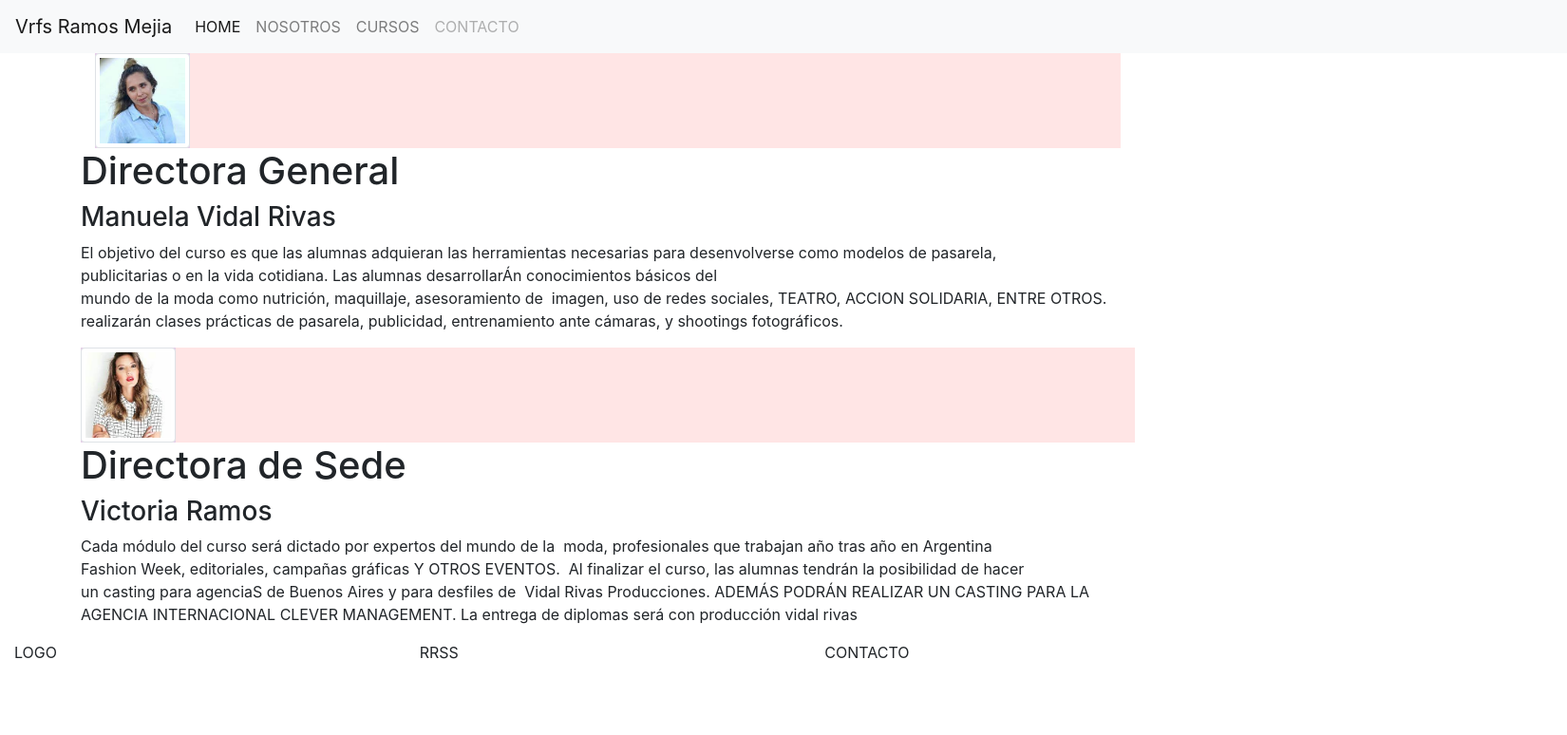
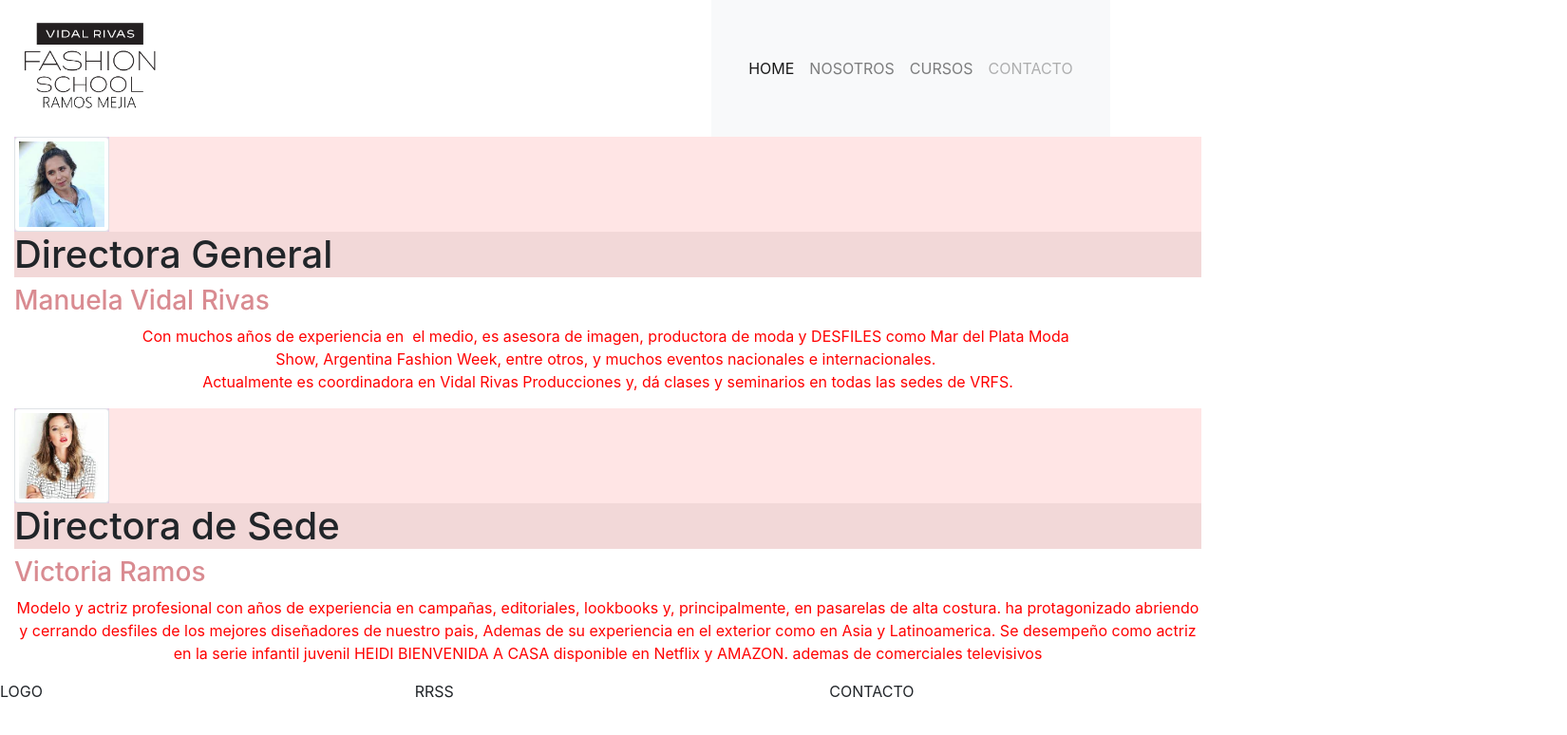
Before and after one commit to Lot5o/proyecto-Leonardo-Linares, a website: page pages/nosotros.html in a window 1280 px wide. Shown: the whole page at 95% size, 1650 px wide, since content can reach past the window. Drawn offline with nearby package versions, Linux system fonts and the light colour scheme.

```diff
--- a/pages/nosotros.html
+++ b/pages/nosotros.html
@@ -3,6 +3,7 @@
 <head>
 	<meta charset="UTF-8">
 	<meta name="viewport" content="width=device-width, initial-scale=1.0">
+  <meta description=>
 	<!-- Bootstrap CSS -->
     <link rel="stylesheet" href="https://cdn.jsdelivr.net/npm/bootstrap@4.6.1/dist/css/bootstrap.min.css" integrity="sha384-zCbKRCUGaJDkqS1kPbPd7TveP5iyJE0EjAuZQTgFLD2ylzuqKfdKlfG/eSrtxUkn" crossorigin="anonymous">
     <!-- mi css -->
@@ -13,12 +14,16 @@
 <body>
 
 <!-- fila superior + nav + logo -->
-<nav class="navbar navbar-expand-lg navbar-light bg-light">
-  <a class="navbar-brand" href="#">Vrfs Ramos Mejia</a>
+<div class="row">
+<div class="col-lg-7 col-xs-12">
+  <img class="w-25 p-3" src="../assets/img/Logoredes.png" alt="logovrfs" >
+  </div>
+   <nav class="navbar navbar-expand-lg navbar-light bg-light" >
   <button class="navbar-toggler" type="button" data-toggle="collapse" data-target="#navbarNav" aria-controls="navbarNav" aria-expanded="false" aria-label="Toggle navigation">
     <span class="navbar-toggler-icon"></span>
   </button>
-  <div class="collapse navbar-collapse" id="navbarNav">
+
+  <div class="col-lg-7 col-xs-12" class="collapse navbar-collapse" id="navbarNav" >
     <ul class="navbar-nav">
       <li class="nav-item active">
         <a class="nav-link" href="#">HOME <span class="sr-only">(current)</span></a>
@@ -34,49 +39,43 @@
       </li>
     </ul>
   </div>
+  </div>
 </nav>
 
 <!--  cierre fila superior + nav + logo -->
 <!-- contenido -->
-<div class="container">
+
 
 <!-- imagen dir general -->
 <div class="container-fluid">
-  <div class="row">
+ <div class="row">
     <div class="col-lg-12 col-xs-12">
       <div style="height: 100px; background-color: rgba(255,0,0,0.1);">
   <div class="mh-100" style="width: 100px; height: 200px; background-color: rgba(0,0,255,0.1);">
     <img src="../assets/img/manuela.jpeg" class="img-thumbnail" alt="...">
     </div>
     </div>
-    </div>
+
   </div>
-</div>
+
 <!-- cierre imagen DG -->
 
-
-
-
-	<div class="row">
 		<div class="col-lg-12 col-xs-12 CENTER">
 			<h1> Directora General </h1>
       <h3>Manuela Vidal Rivas</h3>
 
 		</div>
 		<div class="col-lg-12 col-xs-12">
-			<p> El objetivo del curso es que las alumnas adquieran las
-herramientas necesarias para desenvolverse como
-modelos de pasarela, publicitarias o en la vida cotidiana.
-Las alumnas desarrollarÁn conocimientos básicos del
-mundo de la moda como nutrición, maquillaje, asesoramiento de
-imagen, uso de redes sociales, TEATRO, ACCION SOLIDARIA, ENTRE OTROS.
-realizarán clases prácticas de pasarela, publicidad, entrenamiento ante cámaras, y shootings fotográficos.
+			<p> Con muchos años de experiencia en
+el medio, es asesora de imagen, productora de moda y DESFILES como Mar del Plata Moda
+Show, Argentina Fashion Week, entre otros, y muchos eventos nacionales e internacionales.
+Actualmente es coordinadora en Vidal Rivas Producciones y, dá clases y seminarios en todas las sedes de VRFS.
 			</p>
-		</div>
+
     <!--cierre directora general-->
 
     <!-- apertura directora de sede-->
-<div class="container-fluid">
+
   <div class="row">
     <div class="col-lg-12 col-xs-12">
       <div style="height: 100px; background-color: rgba(255,0,0,0.1);">
@@ -95,24 +94,22 @@
 
     </div>
 		<div class="col-lg-12 col-xs-12">
-			<p>Cada módulo del curso será dictado por expertos del mundo de la
-moda, profesionales que trabajan año tras año en Argentina
-Fashion Week, editoriales, campañas gráficas Y OTROS EVENTOS.
-Al finalizar el curso, las alumnas tendrán la posibilidad de hacer
-un casting para agenciaS de Buenos Aires y para desfiles de
-Vidal Rivas Producciones. ADEMÁS PODRÁN REALIZAR UN CASTING PARA LA AGENCIA INTERNACIONAL CLEVER MANAGEMENT.
-La entrega de diplomas será con producción vidal rivas</p>
+			<p>
+        Modelo y actriz profesional con años de experiencia  en campañas, editoriales, lookbooks y, principalmente, en pasarelas de alta costura. ha protagonizado abriendo y cerrando desfiles de los mejores diseñadores de nuestro pais, Ademas de su experiencia en el exterior como en Asia y Latinoamerica. Se desempeño como actriz en la serie infantil juvenil HEIDI BIENVENIDA A CASA disponible en Netflix y AMAZON. ademas de comerciales televisivos
+</p>
 
 		</div>
 	</div>
+  </div>
+      </div>
 </div>
 <!-- cierre directora de sede -->
 </div>
 <!-- cierre contenido -->
 
 <!-- footer -->
-<div class="container-fluid">
-      <footer class="row">
+
+      <footer class="row"flex-direction: center>
 
         <div class="col-lg-4 col-xs-12">LOGO</div>
         <div class="col-lg-4 col-xs-12">RRSS</div>
--- /dev/null
+++ b/scss/botones.scss
@@ -0,0 +1,22 @@
+.boton {
+
+	background-color:map-get($paletaColores,RosaClaro);
+	text-align:center;
+	width:150px;
+	height:20px;
+	color:map-get($paletaColores,negro);
+	border-radius:20px;
+	border:1px solid black;
+}
+
+.boton--aceptar{
+	@extend .boton;
+	background-color:#00FFA5;
+	color:map-get($paletaColores,blanco);
+}
+
+.boton--cancelar{
+	@extend .boton;
+	background-color:#B22200;
+	color:map-get($paletaColores,blanco);
+}
--- /dev/null
+++ b/scss/colores.scss
@@ -0,0 +1,24 @@
+
+$paletaColores:(
+	rosa:#F2C9CC,
+	negro: #000000,
+	blanco: #ffffff,
+	gris:#BFBFBF,
+	rosaOscuro:#D98B91,
+	RosaClaro:#F2D8D8,
+	);
+
+h1 {
+
+	background-color:map-get($paletaColores,RosaClaro);
+
+}
+
+h3{
+
+	color:map-get($paletaColores,rosaOscuro);
+}
+
+p{
+	color:map-get($paletaColores,negro);
+}
--- /dev/null
+++ b/scss/contenido.scss
@@ -0,0 +1,12 @@
+
+
+
+@mixin tipografiaestilo ($tfuente, $tcolor, $taling){
+	font-style::$tfuente ;
+	color: $tcolor ;
+	text-align: $taling ;
+}
+
+p {
+@include tipografiaestilo (arial, red, center);
+}
--- /dev/null
+++ b/scss/main.scss
@@ -0,0 +1,5 @@
+// partials
+
+@import "colores";
+@import "contenido";
+@import "botones";
```
Also changed, not shown: index.html (+20 -12 lines), package.json (added, +25 -0 lines), assets/img/Logoredes.png (added), css/estilo.css, 2 other files.
